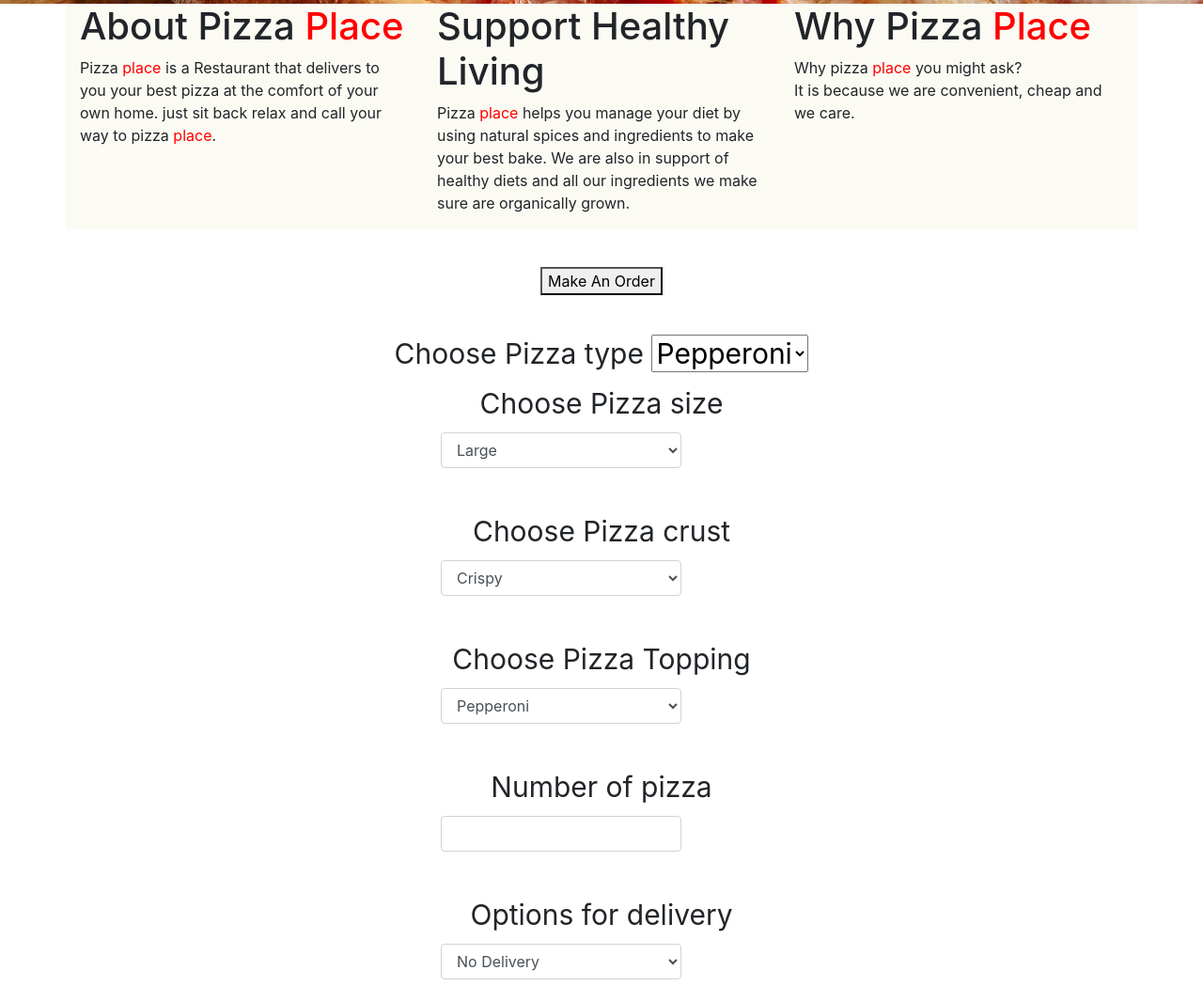
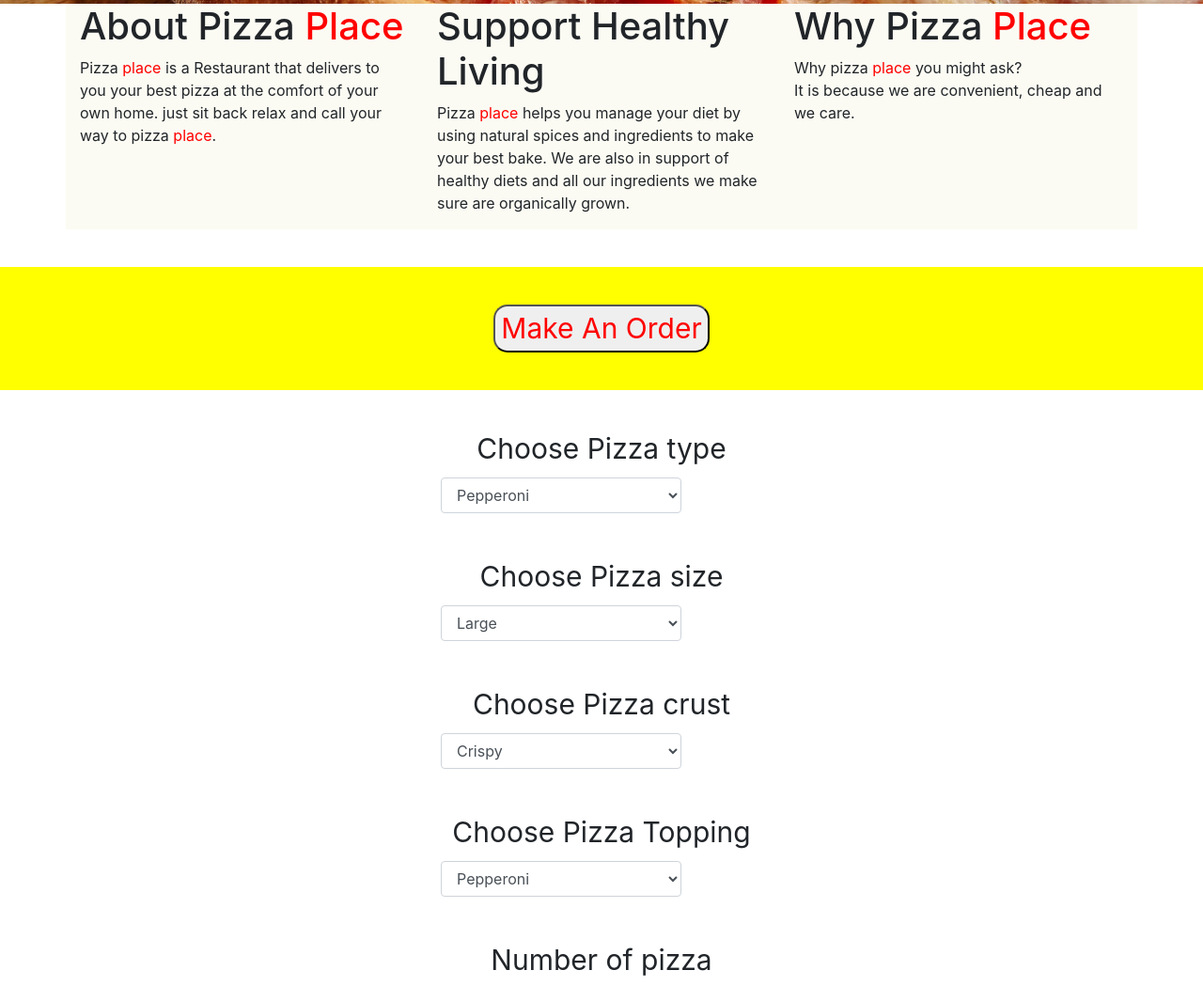
Before and after one commit to Sonray/pizza-IP4, a plain HTML site: page index.html in a window 1280 px wide. Shown: the part 776-1825 px from the top of the page at 94% size. Drawn offline with Linux system fonts and the light colour scheme.

Commit message:
Styled button pressed

```diff
--- a/css/styles.css
+++ b/css/styles.css
@@ -33,6 +33,13 @@ span{
     text-align: center;
     margin-top: 5vh;
     margin-bottom: 5vh;
+    font-size: 30px;
+    background-color: yellow;
+    padding: 5vh;
+}
+#button-pressed button{
+    border-radius: 15px;
+    color: red;
 }
 #mce-FNAME, #mce-EMAIL {
     width: 25vw;
--- a/index.html
+++ b/index.html
@@ -58,7 +58,7 @@
             <form action="" class="form-group" id="myForm">
 
                 <label for="">Choose Pizza type</label>
-                <select name="" id="type">
+                <select name="" id="type" class="form-control">
                     <option>Pepperoni</option>
                     <option>Vegetable</option>
                     <option>Small</option>
```
